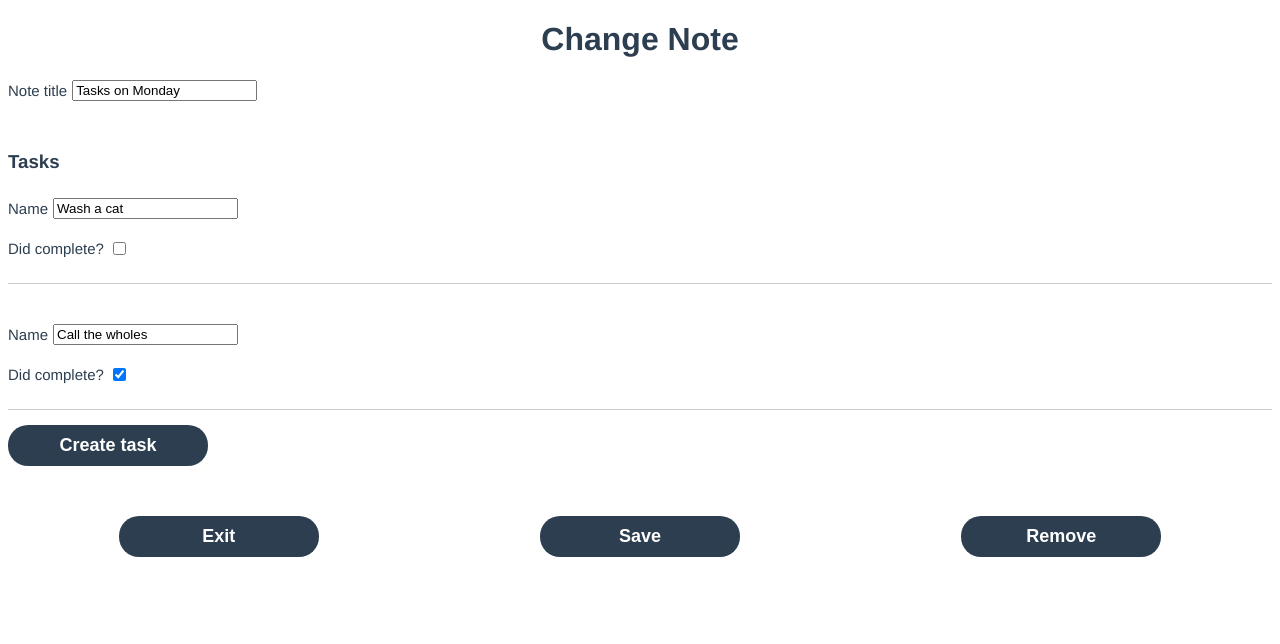
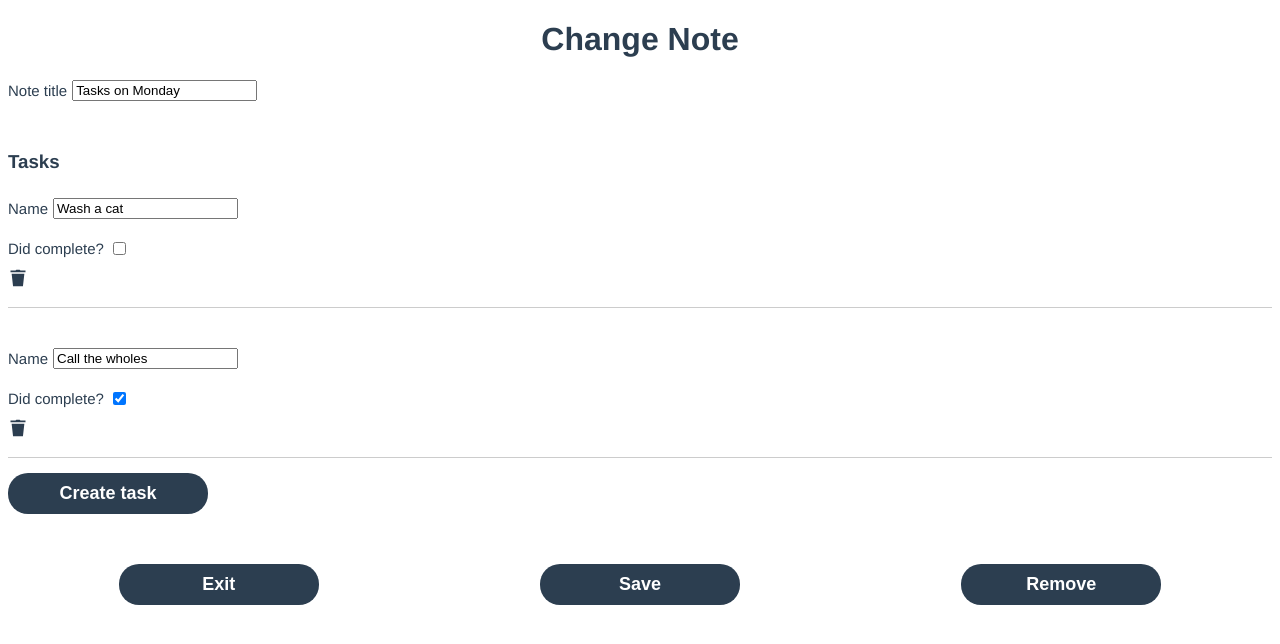
Before and after one commit to belikcost/notes-vue, a Vue app: page /1 in a window 1280 px wide. Shown: the top 644 px of the page. Built offline with nearby package versions, Linux system fonts and the light colour scheme.

Commit message:
Отрефакторен код задачи в изменении заметки, добавлено удаление задачи

```diff
--- a/src/components/ChangeNote/Elements/TaskItem/index.vue
+++ b/src/components/ChangeNote/Elements/TaskItem/index.vue
@@ -10,6 +10,20 @@
         @change="onChangeCompleted"
       />
     </TextLabel>
+    <div class="changed-task-item_error" v-if="error">
+      Check the correctness of the entered data
+    </div>
+    <span @click="onRemoveTask">
+      <svg
+        class="changed-task-item_icon"
+        xmlns="http://www.w3.org/2000/svg"
+        viewBox="0 0 24 24"
+      >
+        <path
+          d="M 10 2 L 9 3 L 3 3 L 3 5 L 21 5 L 21 3 L 15 3 L 14 2 L 10 2 z M 4.3652344 7 L 6.0683594 22 L 17.931641 22 L 19.634766 7 L 4.3652344 7 z"
+        />
+      </svg>
+    </span>
   </div>
 </template>
 
@@ -17,6 +31,7 @@
 import { defineComponent, PropType } from "vue";
 import { EventType, TaskItemInterface } from "@/types";
 import TextLabel from "@/primitives/TextLabel/index.vue";
+import Button from "@/primitives/Button/index.vue";
 
 export default defineComponent({
   name: "TaskItem",
@@ -28,19 +43,30 @@ export default defineComponent({
       type: Object as PropType<TaskItemInterface>,
       required: true,
     },
+    onChangeTask: {
+      type: Function as PropType<(newTask: TaskItemInterface) => void>,
+      required: true,
+    },
+    onRemoveTask: {
+      type: Function as PropType<() => void>,
+      required: true,
+    },
+    error: {
+      type: Boolean as PropType<boolean>,
+      required: true,
+    },
   },
-  emits: ["change-task"],
   methods: {
     onChangeName(e: EventType) {
       const { value } = e.target;
-      this.$emit("change-task", {
+      this.onChangeTask({
         ...this.task,
         name: value,
       });
     },
     onChangeCompleted(e: EventType) {
       const { checked } = e.target;
-      this.$emit("change-task", {
+      this.onChangeTask({
         ...this.task,
         completed: checked,
       });
@@ -60,4 +86,20 @@ export default defineComponent({
 
   border-bottom: 1px solid #ccc;
 }
+
+.changed-task-item_error {
+  color: crimson;
+
+  font-size: 14px;
+
+  margin: 15px 0;
+}
+
+.changed-task-item_icon {
+  width: 20px;
+  height: 20px;
+
+  fill: #2c3e50;
+  cursor: pointer;
+}
 </style>
--- a/src/components/ChangeNote/index.vue
+++ b/src/components/ChangeNote/index.vue
@@ -10,10 +10,12 @@
     <div class="change-note__tasks">
       <h3 class="change-note_margin-0">Tasks</h3>
       <template v-for="task in changedNote.tasks" :key="task.id">
-        <TaskItem :task="task" @changeTask="onChangeTask" />
-        <div class="change-note_error" v-if="errorsByTaskId[task.id]">
-          Check the correctness of the entered data
-        </div>
+        <TaskItem
+          :task="task"
+          :error="errorsByTaskId[task.id]"
+          :onChangeTask="onChangeTask"
+          :onRemoveTask="() => onRemoveTask(task.id)"
+        />
       </template>
       <Button @click="onCreateTask">Create task</Button>
     </div>
@@ -171,6 +173,8 @@ export default defineComponent({
         ...this.$data.changedNote.tasks,
         { id, ...INITIAL_TASK },
       ];
+
+      this.$data.errorsByTaskId[id] = false;
     },
     getErrorsByTaskId(tasks: TaskItemInterface[]) {
       const result: ErrorsByTaskIdType = {};
@@ -202,6 +206,11 @@ export default defineComponent({
 
       return valid;
     },
+    onRemoveTask(taskId: TaskItemInterface["id"]) {
+      this.$data.changedNote.tasks = this.$data.changedNote.tasks.filter(
+        (task) => task.id !== taskId
+      );
+    },
   },
 });
 </script>
```
